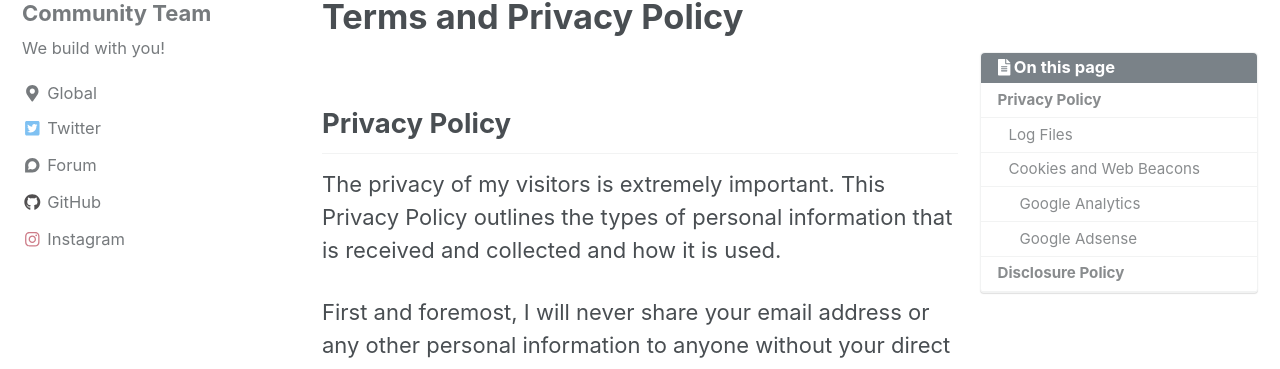
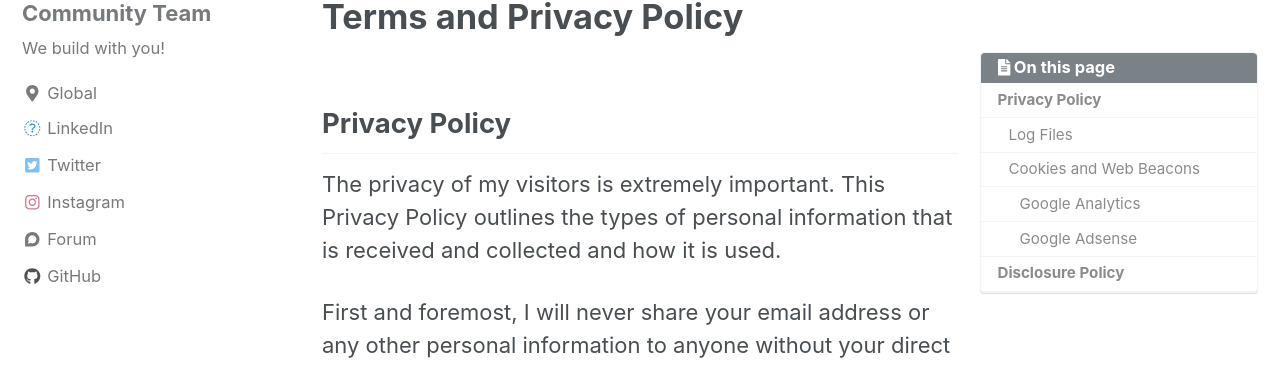
Before and after one commit to humanetech-community/community-hub, a Jekyll site: the page built from _pages/terms.md, in a window 1280 px wide. Shown: the part 127-496 px from the top of the page. Built offline with Jekyll 4.4.1, drawn with Linux system fonts in a browser that asks for light colours; cached includes are drawn as plain includes; nearby versions of some CDN libraries.

Commit message:
Add LinkedIn organization to Community Team author

```diff
--- a/_config.yml
+++ b/_config.yml
@@ -108,24 +108,21 @@ author:
   location         : "Global"
   email            :
   links:
-    - label: "Email"
-      icon: "fas fa-fw fa-envelope-square"
-      # url: mailto:your.name@email.com
-    - label: "Website"
-      icon: "fas fa-fw fa-link"
-      # url: "https://your-website.com"
+    - label: "LinkedIn"
+      icon: "fas fa-fw fa-linkedin"
+      url: https://www.linkedin.com/company/humanetech-community/
     - label: "Twitter"
       icon: "fab fa-fw fa-twitter-square"
       url: "https://twitter.com/humane_tech_now"
+    - label: "Instagram"
+      icon: "fab fa-fw fa-instagram"
+      url: "https://www.instagram.com/humane_tech_community/"
     - label: "Forum"
       icon: "fab fa-fw fa-discourse"
       url: "https://community.humanetech.com"
     - label: "GitHub"
       icon: "fab fa-fw fa-github"
       url: "https://github.com/humanetech-community"
-    - label: "Instagram"
-      icon: "fab fa-fw fa-instagram"
-      url: "https://www.instagram.com/humane_tech_community/"
 
 # Site Footer
 footer:
```
